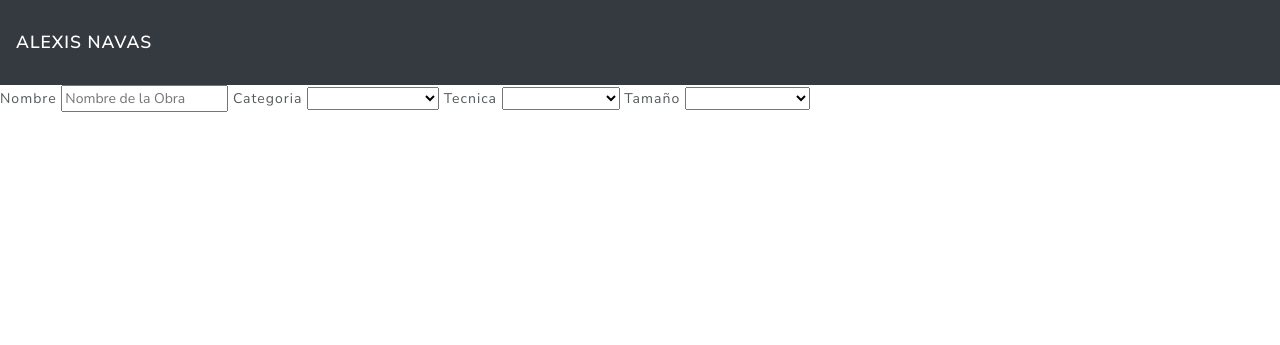
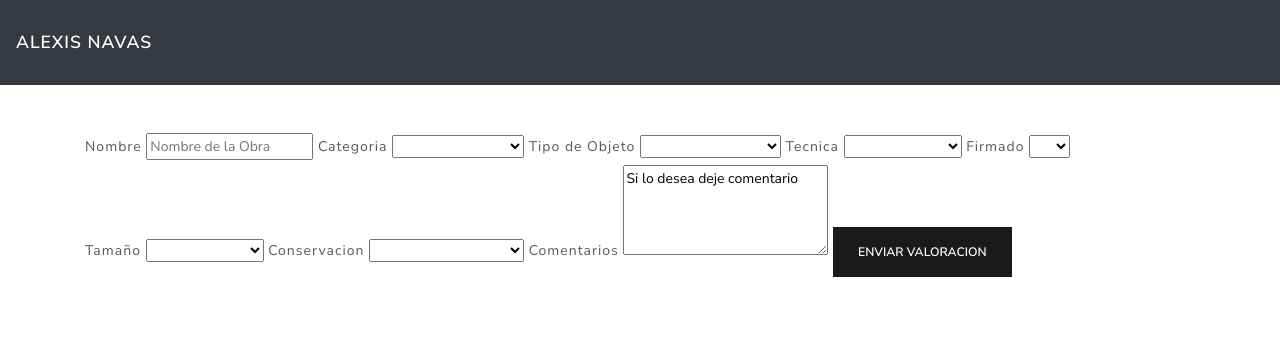
Before and after one commit to Jbraxs/WebPeritoArte, a Node project: template src/views/zonacliente/valuations_add.ejs in a window 1280 px wide. Shown: the top 345 px of the page. Run offline with Node 20 templates, Linux system fonts and the light colour scheme; the template is opened without the code that fills it: most values are stand-ins (such as "Sample title", 1, 10 or a date in 2020).

Commit message:
ctrl valoraciones 0.2

```diff
--- a/src/views/zonacliente/valuations_add.ejs
+++ b/src/views/zonacliente/valuations_add.ejs
@@ -1,29 +1,91 @@
 <% include ../partials/_header %>
-
-<form>
+    <div class="container mt-5">
+        <form action="/zonacliente/valuations/add" method="POST">
             <label>Nombre</label>
             <input type="text" name="nombre" placeholder="Nombre de la Obra">
-
              <label>Categoria</label>
-        <select name="categoria_id">
+            <select name="categoria_id" id="categoria_id">
+                <option value=""></option>
                 <% categorias.forEach(function(cat) { %>
-                <option></option>
-            <option value="<%= cat.id %>"> <%= cat.nombre %> </option>
+                    <option value="<%= cat.id %>">
+                        <%= cat.nombre %>
+                    </option>
+                    <% }); %>
+            </select>
+            <label>Tipo de Objeto</label>
+            <select name="tipoObjeto_id" id="tipoObjeto_id">
+                <option value=""></option>
+                <% tipo_objetos.forEach(function(tipo) { %>
+                    <option value="<%= tipo.id %>">
+                        <%= tipo.nombre %>
+                    </option>
                     <% }); %>
             </select>
             <label>Tecnica</label>
-        <select name="tecnica_id">
+            <select name="tecnica_id" id="tecnica_id">
+                <option value=""></option>
                 <% tecnicas.forEach(function(tec) { %>
-                <option></option>
-            <option value="<%= tec.id %>"> <%= tec.nombre %> </option>
+                    <option value="<%= tec.id %>">
+                        <%= tec.nombre %>
+                    </option>
                     <% }); %>
             </select>
+            <label>Firmado</label>
+            <select name="firmado_id">
+                <option value=""></option>
+                <option value="si">Si</option>
+                <option value="no">No</option>
+            </select>
+            <br>
             <label>Tamaño</label>
-        <select name="tamanio_id">
-            <% tamanio.forEach(function(ta) { %>
-                <option></option>
-            <option value="<%= ta.id %>"> <%= ta.nombre %> </option>
+            <select name="tamanio_id" id="tamanio_id">
+                <option value=""></option>
+                <% tecnicas.forEach(function(tec) { %>
+                    <option value="<%= tec.id %>">
+                        <%= tec.nombre %>
+                    </option>
                     <% }); %>
             </select>
+            <label>Conservacion</label>
+            <select name="conservacion_id" id="conservacion_id">
+                <option value=""></option>
+                <% conservacions.forEach(function(con) { %>
+                    <option value="<%= con.id %>">
+                        <%= con.nombre %>
+                    </option>
+                    <% }); %>
+            </select>
+            <label>Comentarios</label>
+            <textarea value="comentario" rows="4" cols="25">Si lo desea deje comentario</textarea>
+            <!-- //PARA LA IMAGEN
+        <input type='file' name="imagenes" placeholder="imagen"> -->
+        <button type="submit" class="btn btn-primary">
+                Enviar Valoracion
+        </button>
+        </form>
+    </div>
+    <script>
+// var categoria = document.getElementById('categoria_id')
+// categoria.onchange = completarCampos(categoria.value);
 
-</form>
+// function completarCampos(categoria_id)
+// {
+//     tamanio = document.getElementById('tamanio_id');
+//     tecnica = document.getElementById('tecnica_id');
+//     if (categoria.value != "")
+//     { console.log(tamanios);
+//         opciones ='<option value=""></option>';
+//         // tamanios.forEach(function(ta) {
+//             // opciones += '<option value="<%= ta.id %>"> <%= ta.medida %> </option>'
+//             // });
+//         tecnica.innerHtml = '<option value=""></option>';
+//         tamanio.innerHtml = opciones
+//         console.log('ogg');
+//     } else {
+//         tamanio.innerHtml='<option value=""></option>';
+//         tecnica.innerHtml='<option value=""></option>';
+//     }
+// };
+
+
+    </script>
```
Also changed, not shown: src/controllers/valuationController.js (+29 -44 lines). Lines whose indentation alone changed are shown as unchanged.
